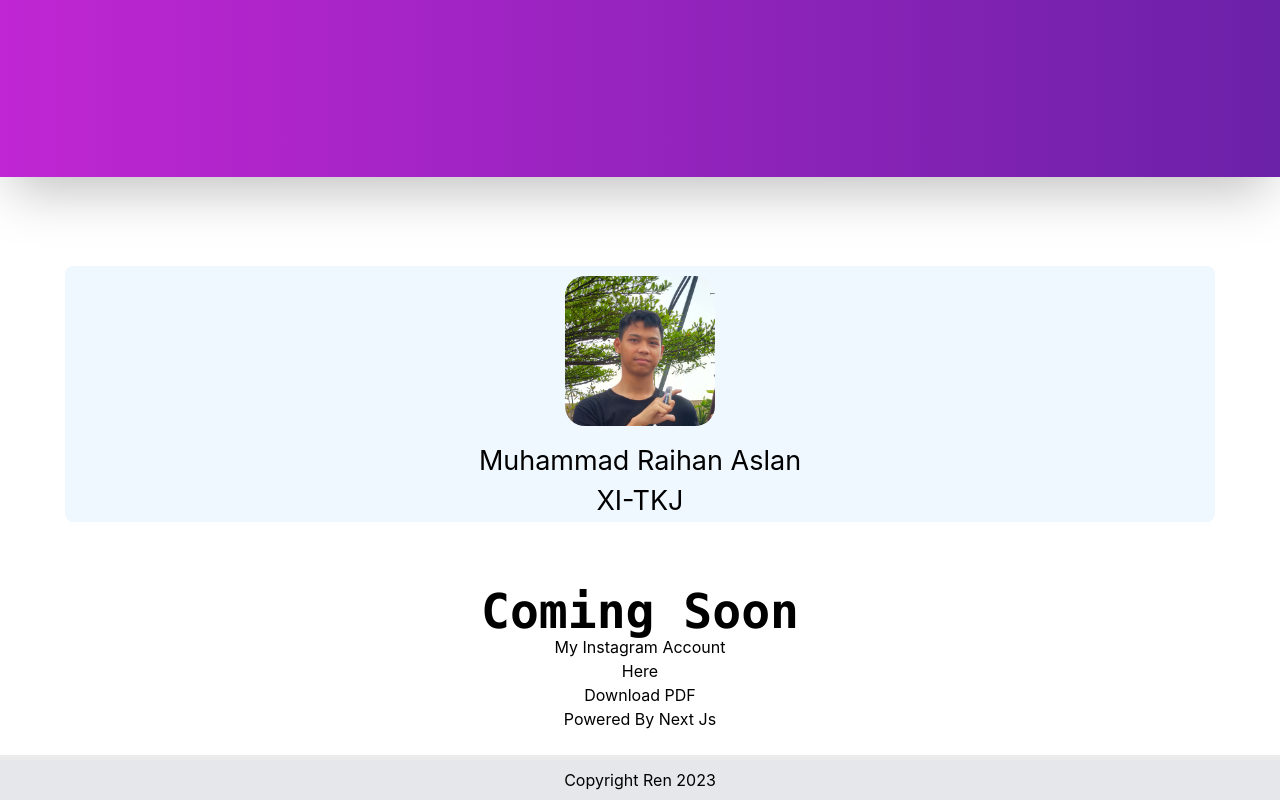
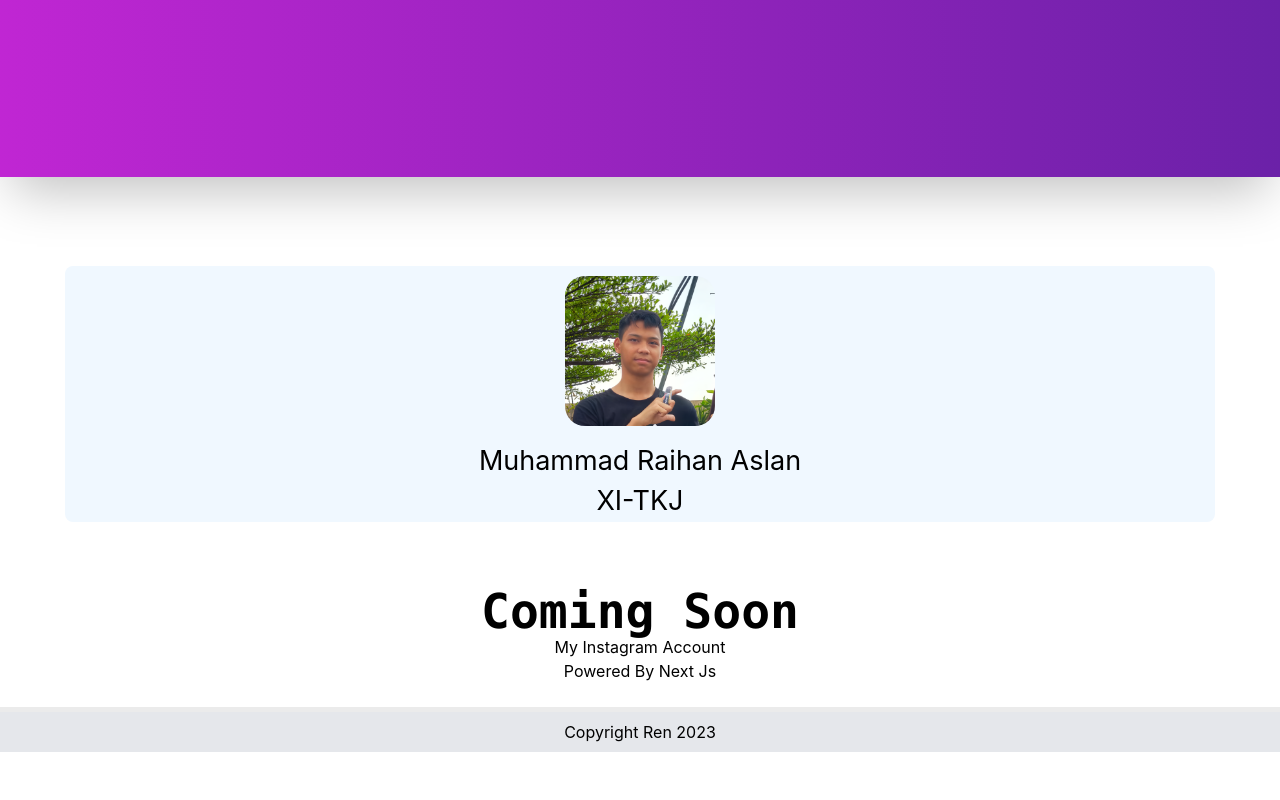
Before and after one commit to Reno121/ren-profile, a Next.js app: page / in a window 1280 px wide. Shown: the part 623-1423 px from the top of the page. After the commit the page ends 1375 px from the top, so only its background shows below. Built offline with nearby package versions, Linux system fonts and the light colour scheme.

Commit message:
Memperbarui Insta, dan menonaktifkan fitur unduh pdf mikrotik

```diff
--- a/pages/index.tsx
+++ b/pages/index.tsx
@@ -21,9 +21,8 @@ export default function index(){
             <div className="testing">
                 <section id="profile">
                 <h1 className="font-bold text-5xl font-mono">Coming Soon</h1>
-                <h2><a href="https://www.instagram.com/muhamad_reno1215/">My Instagram Account</a></h2>
-                <DownloadPdf />
-                <h2 >Powered By Next Js</h2></section>
+                <h2><a href="https://www.instagram.com/mhmd_ren43/">My Instagram Account</a></h2>
+                <h2>Powered By Next Js</h2></section>
             </div>
             <br />
             <Footer />
```
